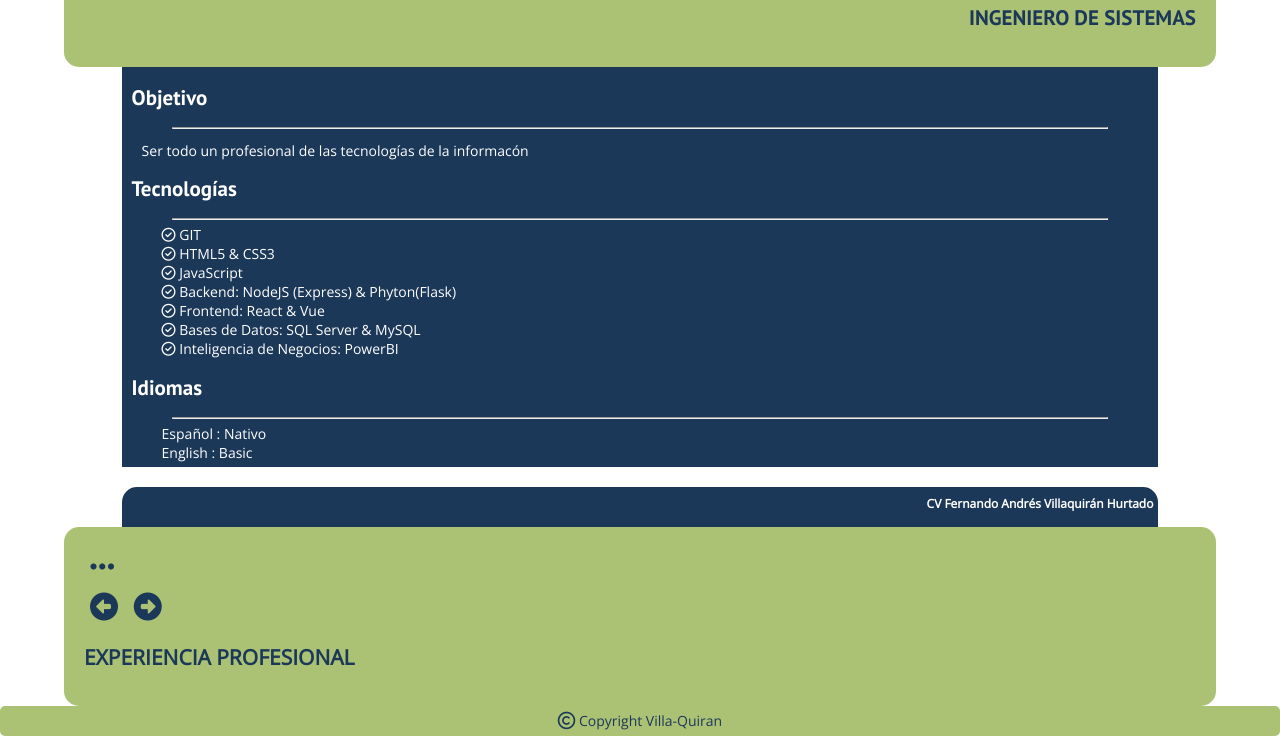
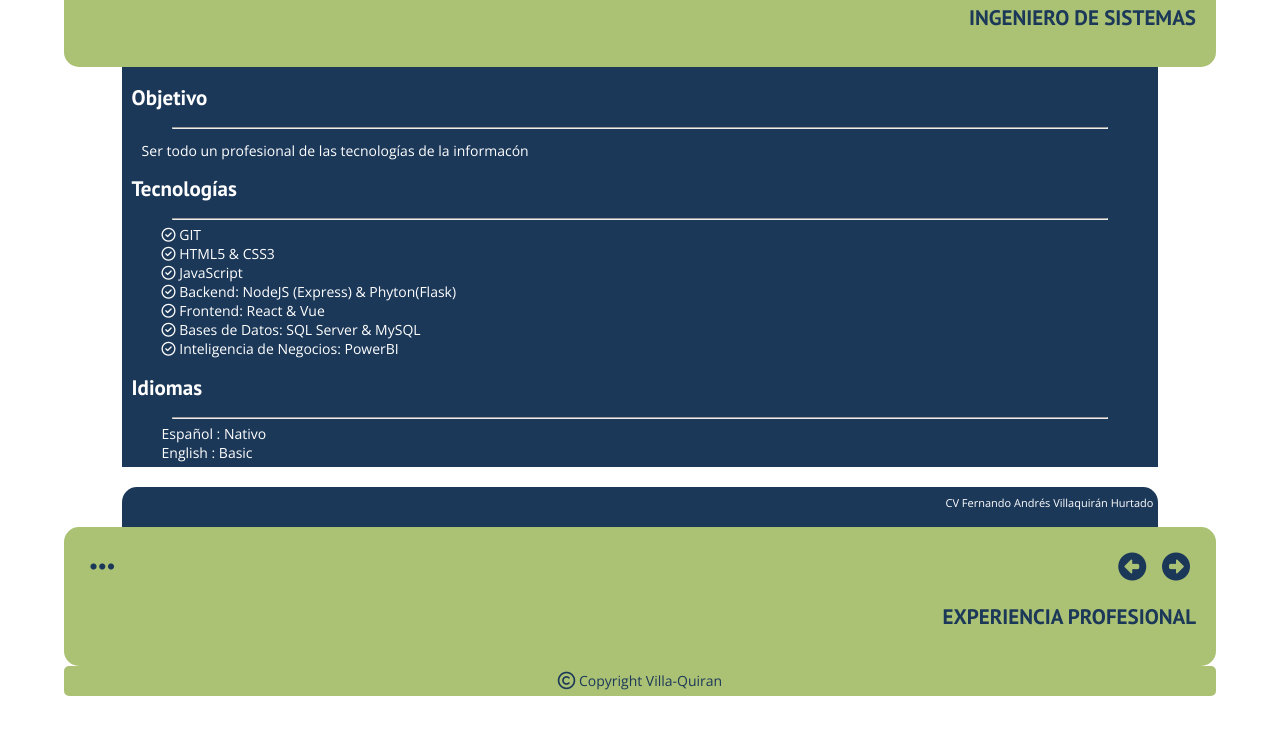
Before and after one commit to Fdovillaquiran/Fdovillaquiran, a plain HTML site: page index.html in a window 1280 px wide. Shown: the part 428-1164 px from the top of the page. After the commit the page ends 1124 px from the top, so only its background shows below. Drawn offline with nearby package versions, Linux system fonts and the light colour scheme.

Commit message:
definicion encabezado paginas secundarias en movil

```diff
--- a/css/style.css
+++ b/css/style.css
@@ -39,7 +39,8 @@ a:hover{
     text-align: right;
 }
 .marco__encabezado{
-    font-size: 1.2rem;
+    font-size: 1.1rem;
+    font-weight: 300;
     display: inline-block;
     padding-right: .5rem;
     margin-top: 1rem;
--- a/index.html
+++ b/index.html
@@ -10,8 +10,8 @@
     <link href="https://fonts.googleapis.com/css2?family=Open+Sans&family=PT+Sans:wght@400;700&display=swap" rel="stylesheet">
     <link rel="stylesheet" href="./css/style.css">
 </head>
-<body>
-    <div id="inicio" class="container">
+<body class="container">
+    <div id="inicio">
         <div class="marco">
         </div>
         <header class="header">
@@ -89,19 +89,21 @@
             </div>
         </section>
     </div>
-    <div id="experiencia" class="container">
+    <div id="experiencia">
         <div class="marco">
             <h2 class="marco__encabezado">CV Fernando Andrés Villaquirán Hurtado</h2>
         </div>
-        <div class="header header__encabezado">
-            <div >
+        <div class="header">
+            <nav class="header__nav">
                 <i class="header__i fas fa-ellipsis-h fa-2x"></i>
-            </div>
                 <div>
                     <i class="header__i fas fa-arrow-alt-circle-left fa-2x"></i>
                 <i class="header__i fas fa-arrow-alt-circle-right fa-2x"></i>
                 </div>
+            </nav>
+            <div class="header__titulo">
                 <h2>EXPERIENCIA PROFESIONAL</h2>
+            </div>
         </div>
         <main class="experiencia-laboral">
             <div class="laboral">
@@ -130,7 +132,9 @@
             </div>
         </main>
     </div>
-        <!-- <section class="estudios">
+    <!--
+    <div id="estudios">
+        <section class="estudios">
 
         </section>
         <section class="referencias">
@@ -138,11 +142,12 @@
         </section>
         <section class="formacion-adicional">
 
-        </section> -->
+        </section>
+
+    </div>-->
     <footer class="footer">
         <p class="footer__texto"><i class="far fa-copyright fa-lg"></i> Copyright Villa-Quiran</p>
     </footer>
-    </div>
 
     <script src="https://kit.fontawesome.com/700b803e52.js" crossorigin="anonymous"></script>
 </body>
```
Lines whose indentation alone changed are shown as unchanged.
